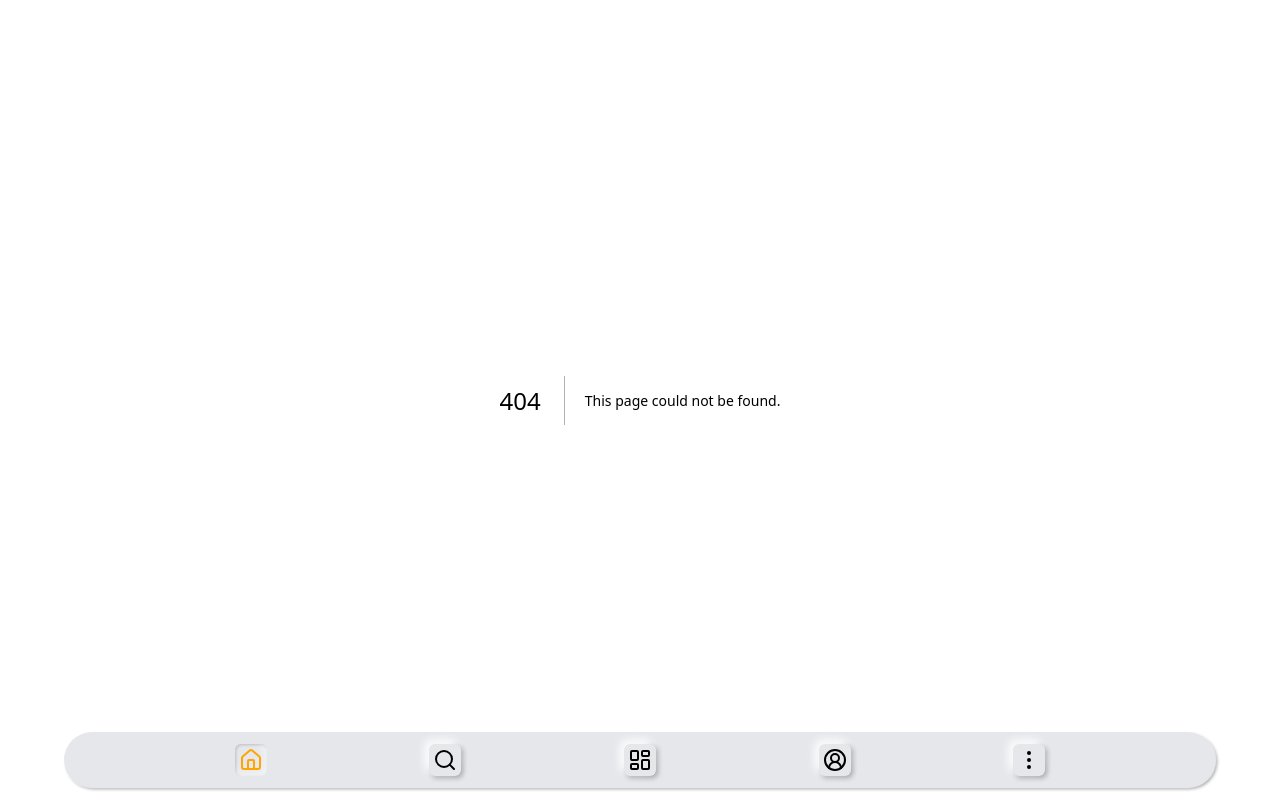
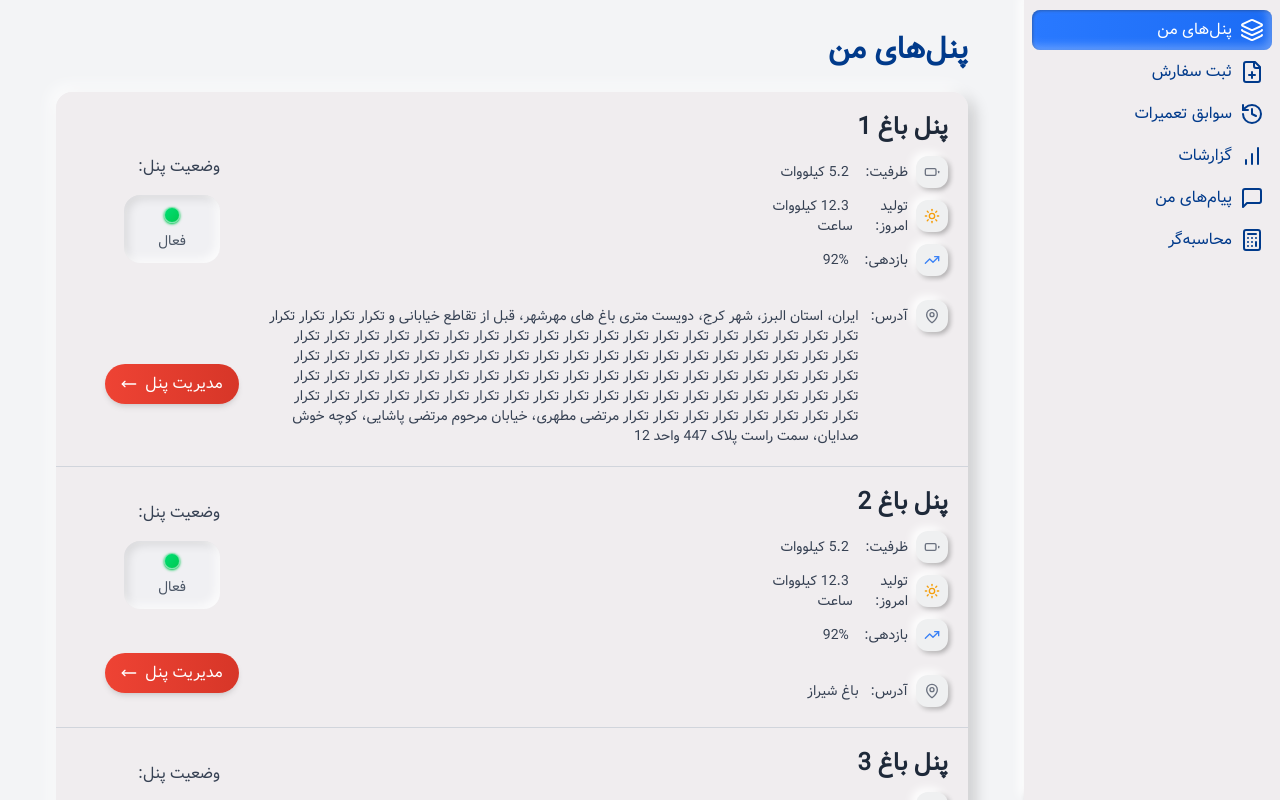
Before and after one commit to BargheNo/frontend, a Next.js app: page /dashboard/my-panels in a window 1280 px wide. Before the commit this address had no page. Built offline with nearby package versions, Linux system fonts and the light colour scheme.

Commit message:
fix: rename panel to dashboard

```diff
--- /dev/null
+++ b/app/dashboard/layout.tsx
@@ -0,0 +1,29 @@
+"use client"
+
+import PanelAside from '@/components/Panel/PanelAside/PanelAside';
+import { NavItem } from '@/src/types/PanelAsideTypes';
+// import '../styles/globals.css';
+import '@/styles/global.css';
+import { Layers, FilePlus, History, BarChart, MessageSquare, Calculator } from "lucide-react";
+
+// const myFont = localFont({ src: '../..' })
+
+export default function Layout({ children }: Readonly<{ children: React.ReactNode }>) {
+
+    const navItems = [
+        // { name: "داشبورد", path: "/dashboard/dashboard", icon: <Gauge /> },
+        { name: "پنل‌های من", path: "/dashboard/my-panels", icon: <Layers /> },
+        { name: "ثبت سفارش", path: "/dashboard/new-order", icon: <FilePlus /> },
+        { name: "سوابق تعمیرات", path: "/dashboard/repair-history", icon: <History /> },
+        { name: "گزارشات", path: "/dashboard/reports", icon: <BarChart /> },
+        { name: "پیام‌های من", path: "/dashboard/messages", icon: <MessageSquare /> },
+        { name: "محاسبه‌گر", path: "/dashboard/calculator", icon: <Calculator /> },
+    ];
+
+
+  return (
+    <PanelAside navItems={navItems as NavItem[]} >
+      {children}
+    </PanelAside>
+  );
+};
--- a/app/panel/my-panels/[panelId]/page.tsx
+++ b/app/dashboard/my-panels/[panelId]/page.tsx
@@ -1,3 +1,5 @@
+"use client";
+
 import LiveChart from "@/components/Panel/LiveChart/LiveChart";
 import {
 	SquareMenu,
@@ -6,12 +8,6 @@ import {
 	MapPinHouse,
 	LandPlot,
 } from "lucide-react";
-
-// interface PanelProps {
-// 	params: {
-// 		panelId: string;
-// 	};
-// }
 
 const Item = ({
 	icon: Icon,
@@ -32,13 +28,12 @@ const Item = ({
 		</div>
 	);
 };
-const gapSize = 8;
 const PanelId = () => {
-// const PanelId = ({ params }: PanelProps) => {
+	// const PanelId = ({ params }: PanelProps) => {
 	// const { panelId } = params; // Access the panelId from params
 	return (
-		<div className={`w-full px-12 my-7 flex flex-col gap-${gapSize}`}>
-			<div className={`grid grid-cols-2 gap-${gapSize}`}>
+		<div className={`w-full px-12 my-7 flex flex-col gap-8`}>
+			<div className={`grid grid-cols-2 gap-8`}>
 				<div className="flex flex-col text-gray-800 rounded-2xl overflow-hidden shadow-[-6px_-6px_16px_rgba(255,255,255,0.8),6px_6px_16px_rgba(0,0,0,0.2)]">
 					<LiveChart />
 				</div>
--- a/app/panel/my-panels/page.tsx
+++ b/app/dashboard/my-panels/page.tsx
@@ -17,7 +17,7 @@ const Settings = () => {
 						efficiency: 92,
 					}}
 					address="ایران، استان البرز، شهر کرج، دویست متری باغ های مهرشهر، قبل از تقاطع خیابانی و
-          تکرار تکرار تکرار تکرار تکرار تکرار تکرار تکرار تکرار تکرار تکرار تکرار تکرار تکرار تکرار تکرار تکرار تکرار تکرار تکرار تکرار تکرار تکرار تکرار تکرار تکرار تکرار تکرار تکرار تکرار تکرار تکرار تکرار تکرار تکرار تکرار تکرار تکرار تکرار تکرار تکرار تکرار تکرار تکرار تکرار تکرار تکرار تکرار تکرار تکرار تکرار تکرار تکرار تکرار تکرار تکرار تکرار تکرار تکرار تکرار تکرار تکرار تکرار تکرار تکرار تکرار تکرار تکرار تکرار تکرار تکرار تکرار تکرار تکرار تکرار تکرار تکرار تکرار تکرار تکرار تکرار تکرار تکرار تکرار تکرار تکرار تکرار تکرار تکرار تکرار تکرار تکرار تکرار
+          تکرار تکرار تکرار تکرار تکرار تکرار تکرار تکرار تکرار تکرار تکرار تکرار تکرار تکرار تکرار تکرار تکرار تکرار تکرار تکرار تکرار تکرار تکرار تکرار تکرار تکرار تکرار تکرار تکرار تکرار تکرار تکرار تکرار تکرار تکرار تکرار تکرار تکرار تکرار تکرار تکرار تکرار تکرار تکرار تکرار تکرار تکرار تکرار تکرار تکرار تکرار تکرار تکرار تکرار تکرار تکرار تکرار تکرار تکرار تکرار تکرار تکرار تکرار تکرار تکرار تکرار تکرار تکرار تکرار تکرار تکرار تکرار تکرار تکرار تکرار تکرار تکرار تکرار تکرار تکرار تکرار تکرار تکرار تکرار تکرار تکرار تکرار تکرار
           مرتضی مطهری، خیابان مرحوم مرتضی پاشایی، کوچه خوش صدایان، سمت راست پلاک 447 واحد 12"
 				/>
 				<PanelCard
--- a/app/panel/dashboard/page.tsx
+++ /dev/null
@@ -1,13 +0,0 @@
-const dashboard: React.FC = () => {
-	return (
-		<div
-			className="w-full h-full flex flex-col gap-4 bg-[#F0EDEF] text-black p-5 m-5 rounded-xl
-          shadow-[-4px_-4px_10px_rgba(255,255,255,1),2px_2px_5px_rgba(0,0,0,0.3)]
-          "
-		>
-            این بخش هنوز خالی است
-		</div>
-	);
-};
-
-export default dashboard;
--- a/app/panel/layout.tsx
+++ /dev/null
@@ -1,29 +0,0 @@
-"use client"
-
-import PanelAside from '@/components/Panel/PanelAside/PanelAside';
-import { NavItem } from '@/src/types/PanelAsideTypes';
-// import '../styles/globals.css';
-import '@/styles/global.css';
-import { Gauge, Layers, FilePlus, History, BarChart, MessageSquare, Calculator } from "lucide-react";
-
-// const myFont = localFont({ src: '../..' })
-
-export default function Layout({ children }: Readonly<{ children: React.ReactNode }>) {
-
-    const navItems = [
-        { name: "داشبورد", path: "/panel/dashboard", icon: <Gauge /> },
-        { name: "پنل‌های من", path: "/panel/my-panels", icon: <Layers /> },
-        { name: "ثبت سفارش", path: "/panel/new-order", icon: <FilePlus /> },
-        { name: "سوابق تعمیرات", path: "/panel/repair-history", icon: <History /> },
-        { name: "گزارشات", path: "/panel/reports", icon: <BarChart /> },
-        { name: "پیام‌های من", path: "/panel/messages", icon: <MessageSquare /> },
-        { name: "محاسبه‌گر", path: "/panel/calculator", icon: <Calculator /> },
-    ];
-
-
-  return (
-    <PanelAside navItems={navItems as NavItem[]} >
-      {children}
-    </PanelAside>
-  );
-};
--- a/components/Panel/LiveChart/LiveChart.tsx
+++ b/components/Panel/LiveChart/LiveChart.tsx
@@ -117,7 +117,7 @@ export default function LiveChart(): JSX.Element {
 
 	React.useEffect(() => {
 		if (typeof window !== "undefined") {
-			const interval = window.setInterval(() => {
+			const interval = window?.setInterval(() => {
 				const newPoint = getNewSeries(lastDate, {
 					min: 10,
 					max: 90,
--- a/components/Panel/PanelCard/PanelCard.tsx
+++ b/components/Panel/PanelCard/PanelCard.tsx
@@ -1,9 +1,9 @@
 import React from "react";
-import { MoveLeft, Sun, Battery, Gauge, MapPin } from "lucide-react";
+import { MoveLeft, Sun, Battery, TrendingUp, MapPin } from "lucide-react";
 import { PanelCardProps } from "@/src/types/PanelCardTypes";
 import Link from "next/link";
-const i = Gauge;
-const PanelCard = ({
+
+const PanelCard = async ({
 	panelName,
 	technicalDetails,
 	address,
@@ -97,7 +97,7 @@ const PanelCard = ({
 							<div className="flex text-sm text-gray-700 justify-between w-[28%] items-center">
 								<div className="flex items-center w-1/2">
 									<IconWithBackground
-										icon={i}
+										icon={TrendingUp}
 										color="#3B82F6"
 									/>
 									<span className="font-medium mr-2">
@@ -138,7 +138,7 @@ const PanelCard = ({
 							</span>
 						</div>
 					</div>
-					<Link href={`/panel/my-panels/123`}>
+					<Link href={`my-panels/123`}>
 						{/* Replace 123 with panelId later */}
 						<button className="flex items-center justify-between bg-gradient-to-r from-[#EE4334] to-[#D73628] px-4 py-2 text-white cursor-pointer shadow-md rounded-full hover:shadow-lg transition duration-300 hover:scale-105">
 							<span className="font-medium">مدیریت پنل</span>
--- a/src/types/PanelCardTypes.ts
+++ b/src/types/PanelCardTypes.ts
@@ -5,6 +5,7 @@ interface TechnicalDetails {
 }
 
 export interface PanelCardProps {
+	params: { slug: string[] };
 	panelName: string;
 	technicalDetails: TechnicalDetails;
 	address: string;
```
Also changed, not shown: 1 other file (tests, documents, lock files or other folders). Lines whose indentation alone changed are shown as unchanged.
